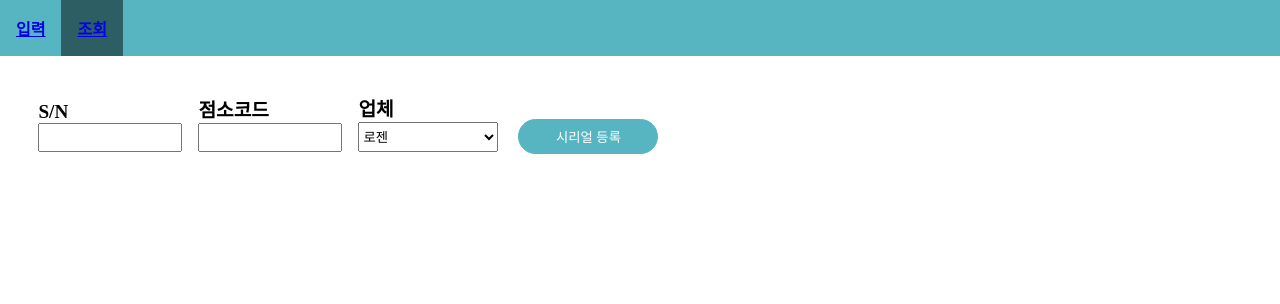
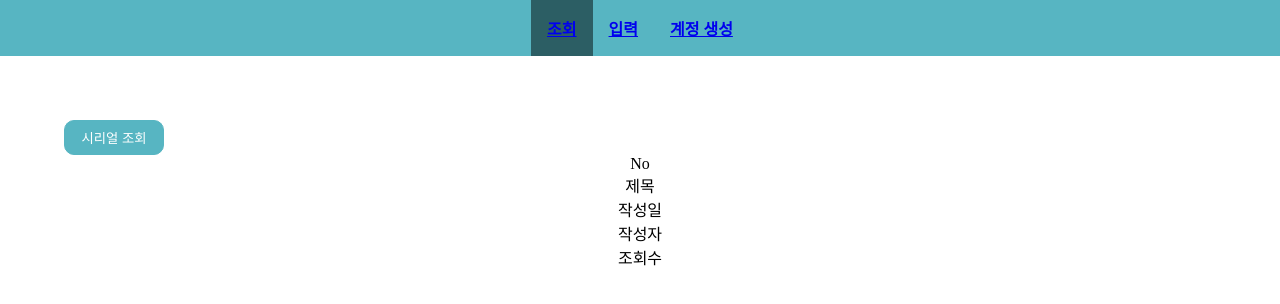
Before and after one commit to Sanmountain/watcher_serial_react, a React (Create React App) app: page / in a window 1280 px wide. Shown: the top 304 px of the page. Built offline with nearby package versions, Linux system fonts and the light colour scheme.

Commit message:
230420 계정생성 페이지 추가

```diff
--- a/src/App.js
+++ b/src/App.js
@@ -3,14 +3,16 @@ import { BrowserRouter, Routes, Route } from "react-router-dom";
 import Header from "./components/Header";
 import SerialInput from "./route/SerialInput";
 import SerialCheck from "./route/SerialCheck";
+import SignIn from "./route/SignIn";
 
 function App() {
   return (
     <BrowserRouter>
       <Header />
       <Routes>
-        <Route path={"/"} element={<SerialInput />}></Route>
-        <Route path={"/serialCheck"} element={<SerialCheck />}></Route>
+        <Route path={"/"} element={<SerialCheck />}></Route>
+        <Route path={"/SerialInput"} element={<SerialInput />}></Route>
+        <Route path={"/SignIn"} element={<SignIn />}></Route>
       </Routes>
     </BrowserRouter>
   );
--- a/src/components/Header.js
+++ b/src/components/Header.js
@@ -14,16 +14,22 @@ function Header() {
       <div className="menuBar">
         <ul className="tabs">
           <li
+            className={`${menu === 0 ? "active" : ""}`}
+            onClick={() => handleMenuClick(0)}
+          >
+            <Link to="/">조회</Link>
+          </li>
+          <li
             className={`${menu === 1 ? "active" : ""}`}
             onClick={() => handleMenuClick(1)}
           >
-            <Link to="/">입력</Link>
+            <Link to="/SerialInput">입력</Link>
           </li>
           <li
-            className={`${menu === 0 ? "active" : ""}`}
-            onClick={() => handleMenuClick(0)}
+            className={`${menu === 2 ? "active" : ""}`}
+            onClick={() => handleMenuClick(2)}
           >
-            <Link to="/serialCheck">조회</Link>
+            <Link to="/SignIn">계정 생성</Link>
           </li>
         </ul>
       </div>
--- a/src/route/SerialCheck.js
+++ b/src/route/SerialCheck.js
@@ -1,39 +1,45 @@
-import React, { useState } from 'react';
-import '../styles/SerialInput.css';
-import { serialList } from '../api/API';
+import React, { useState } from "react";
+import { serialList } from "../api/API";
+import "../styles/Serial.css";
 
 function SerialCheck() {
   const [serials, setSerials] = useState([]);
 
-  const handleButtonClick = async (e) => {
-    e.preventDefault();
+  const handleButtonClick = async () => {
     try {
       const response = await serialList({});
-      console.log(response.data)
-      setSerials(response.data);
+      console.log("Received data:", response.data);
+      setSerials(response.data.data);
     } catch (error) {
       console.error(error);
     }
   };
 
   return (
-    <form>
-      <label>
-        <h4>S/N</h4>
-        <input type="text" name="inputSn" />
-      </label>
-
-      <input id="checkBtn" type="submit" onClick={handleButtonClick} value="조회" />
-
-      {serials.length > 0 && (
-        <ul>
-          {serials.map((serial) => (
-            <li key={serial.data}>{serial.data}</li>
-          ))}
-        </ul>
-      )}
-
-    </form>
+    <div className="checkTable">
+      <button id="checkBtn" onClick={handleButtonClick}>
+        시리얼 조회
+      </button>
+      <ul id="ulTable">
+        <li>
+          <ul>
+            <li>No</li>
+            <li>제목</li>
+            <li>작성일</li>
+            <li>작성자</li>
+            <li>조회수</li>
+          </ul>
+        </li>
+        {serials.map((serial) => (
+          <li key={serial.dev_serial}>
+            <p>Com: {serial.company}</p>
+            <p>S/N: {serial.dev_serial}</p>
+            <p>점소코드: {serial.bran_cd}</p>
+            <p>업데이트 시간: {serial.update_date}</p>
+          </li>
+        ))}
+      </ul>
+    </div>
   );
 }
 
--- a/src/route/SerialInput.js
+++ b/src/route/SerialInput.js
@@ -1,5 +1,5 @@
 import React, { useState } from "react";
-import "../styles/SerialInput.css";
+import "../styles/Serial.css";
 import { serialInsert } from "../api/API";
 
 function SerialInput() {
--- a/src/route/SignIn.js
+++ b/src/route/SignIn.js
@@ -1,16 +1,7 @@
 import React from "react";
-import "../styles/SerialInput.css";
+import "../styles/Serial.css";
 
-class SignIn extends React.Component {
-  constructor(props) {
-    super();
-
-    this.state = {
-      menu: 2,
-    };
-  }
-
-  render() {
+function SignIn() {
   return (
     <form>
       <label>
@@ -29,11 +20,12 @@ class SignIn extends React.Component {
         <h4>점소 설명</h4>
         <input type="text" name="inputEx" />
       </label>
-        <label>
+      <label className="camUse">
         <h4>업체 선택</h4>
         <select>
           <option value="logen">로젠</option>
           <option value="hangin">한진</option>
+          <option value="lotte">롯데</option>
         </select>
       </label>
       <label className="camUse">
@@ -47,5 +39,4 @@ class SignIn extends React.Component {
     </form>
   );
 }
-}
 export default SignIn;
--- a/src/styles/SerialInput.css
+++ b/src/styles/Serial.css
@@ -4,6 +4,7 @@
 }
 form {
   padding: 3%;
+  text-align: center;
 }
 label {
   display: inline-block;
@@ -20,8 +21,7 @@ select {
   width: 140px;
   height: 30px;
 }
-#submitBtn,
-#checkBtn {
+#submitBtn {
   color: white;
   background-color: rgb(87, 181, 194);
   border: 1px rgb(87, 181, 194) solid;
@@ -30,4 +30,26 @@ select {
 }
 .camUse {
   display: block;
+  margin: 0 auto;
 }
+
+/* serialCheck 테이블 부분 */
+ul,
+li {
+  list-style: none;
+  text-align: center;
+  padding: 0;
+  margin: 0;
+}
+.checkTable {
+  padding: 5%;
+  margin: 0 auto;
+}
+#checkBtn {
+  color: white;
+  background-color: rgb(87, 181, 194);
+  border: 1px rgb(87, 181, 194) solid;
+  width: 100px;
+  height: 35px;
+  border-radius: 10px;
+}
```
Lines whose indentation alone changed are shown as unchanged.
